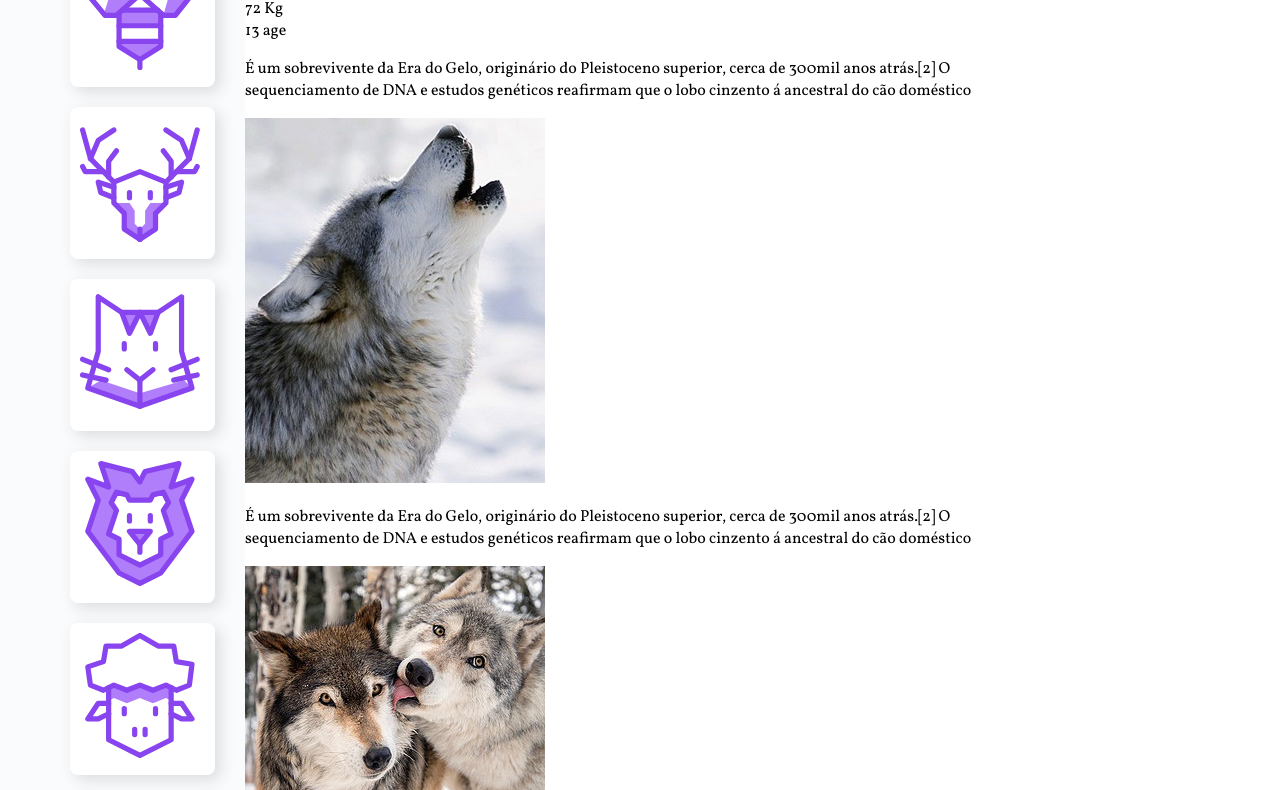
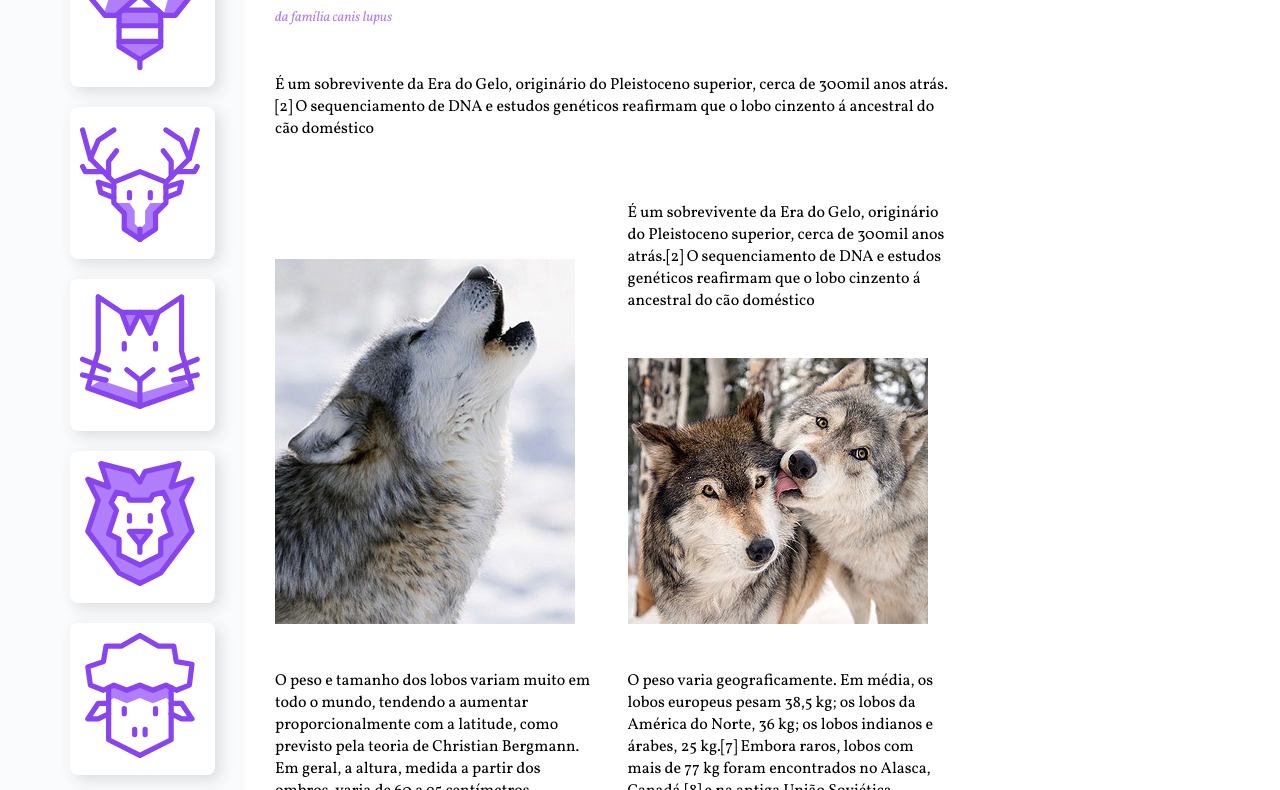
Before and after one commit to dayannealcantara/Wildbeast, a plain HTML site: page index.html in a window 1280 px wide. Shown: the part 248-1038 px from the top of the page. Drawn offline with Linux system fonts and the light colour scheme.

Commit message:
feat: style inicial da seção caracteristica dos lobos

```diff
--- a/style.css
+++ b/style.css
@@ -72,3 +72,50 @@ body{
 .sidenavImg li:hover {
   background: #b07dfb;
 }
+
+.content{
+  grid-area: content;
+  max-width: 900px;
+  margin: 0 auto;
+  padding: 30px;
+  display: grid;
+  grid-template-columns: 1fr 1fr;
+  gap: 30px;
+}
+.titulo{
+  color:#b07dfb
+}
+.tutulo h1{
+  font-size: 3.75em;
+  line-height: 1;
+  font-weight: 700;
+}
+.titulo span{
+  font-size: 0.875em;
+  font-style: italic;
+}
+.text{
+  grid-column: 1 / -1;
+}
+.img1{
+  grid-row: span 2;
+  align-self: end;
+}
+.img2{
+ align-self: end;
+}
+
+.atributos{
+  list-style: none;
+}
+.caracteristicas{
+  display: flex;
+  flex-direction: column;
+}
+
+.text2{
+  grid-column: 2;
+}
+.img3{
+  grid-column: 1 / -1;
+ }
```
